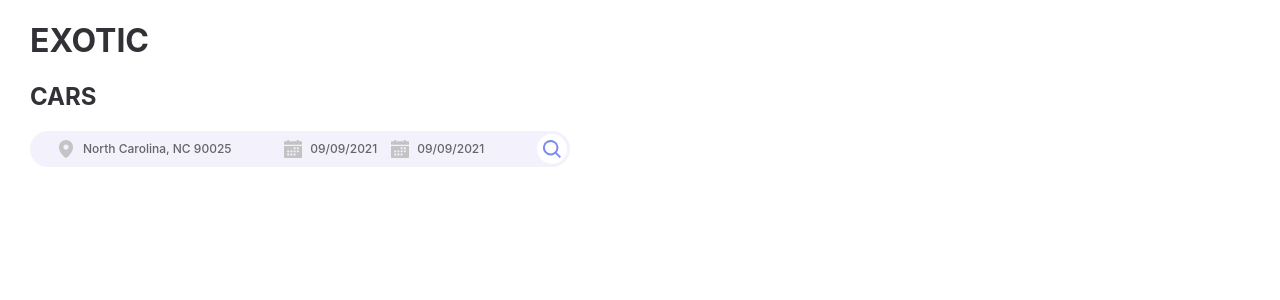
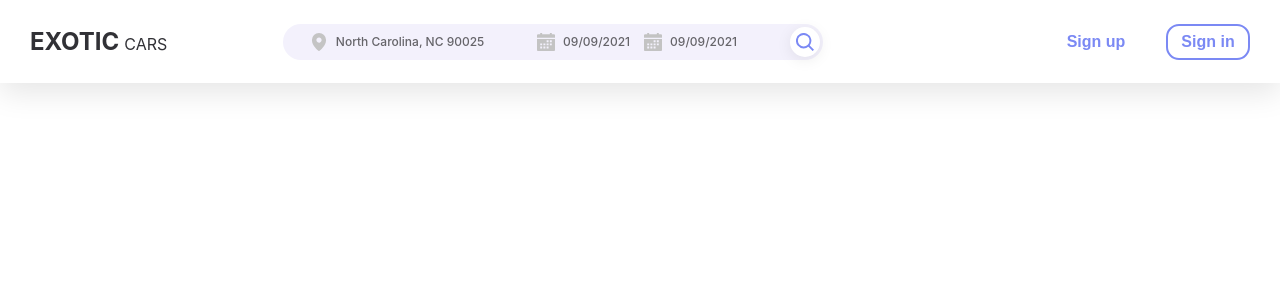
Before and after one commit to gstimm/exotic-cars, a Next.js app: page / in a window 1280 px wide. Shown: the top 300 px of the page. Built offline with nearby package versions, Linux system fonts and the light colour scheme.

Commit message:
feat: add Header Component

```diff
--- a/src/components/Header/index.tsx
+++ b/src/components/Header/index.tsx
@@ -1,4 +1,9 @@
-import { HeaderContainer, HeaderContent } from './styles';
+import {
+  HeaderContainer,
+  HeaderContent,
+  SignInButton,
+  SignUpButton,
+} from './styles';
 
 import React from 'react';
 import SearchBar from '../SearchBar';
@@ -7,11 +12,15 @@ const Header = () => {
   return (
     <HeaderContainer>
       <HeaderContent>
-        <div>
+        <div className='logo'>
           <h1>EXOTIC</h1>
           <h2>CARS</h2>
         </div>
         <SearchBar />
+        <div>
+          <SignUpButton>Sign up</SignUpButton>
+          <SignInButton>Sign in</SignInButton>
+        </div>
       </HeaderContent>
     </HeaderContainer>
   );
--- a/src/components/Header/styles.ts
+++ b/src/components/Header/styles.ts
@@ -1,11 +1,59 @@
-import styled from "styled-components";
+import styled from 'styled-components';
 
 export const HeaderContainer = styled.div`
   height: 5.1875rem;
+  box-shadow: 0px 10px 30px #0000001a;
 `;
 
 export const HeaderContent = styled.div`
   max-width: 1220px;
   height: 5.1875rem;
+  line-height: 5.1875rem;
   margin: 0 auto;
+
+  display: flex;
+  align-items: center;
+  justify-content: space-between;
+
+  .logo {
+    display: flex;
+
+    h1 {
+      font-size: 1.5rem;
+      line-height: 2rem;
+    }
+
+    h2 {
+      font-size: 1rem;
+      line-height: 1.3125rem;
+      font-weight: 400;
+      padding-top: 6px;
+      margin-left: 5px;
+      align-self: center;
+    }
+  }
 `;
+
+export const SignUpButton = styled.button`
+  width: 84px;
+  height: 36px;
+  font-weight: 700;
+  font-size: 1rem;
+  line-height: 1.3125rem;
+  color: var(--lilac-500);
+  background: transparent;
+  border: none;
+`;
+
+export const SignInButton = styled.button`
+  width: 84px;
+  height: 36px;
+  font-weight: 700;
+  font-size: 1rem;
+  line-height: 1.3125rem;
+  color: var(--lilac-500);
+  background: transparent;
+  border: 2px solid var(--lilac-500);
+  border-radius: 13px;
+  margin-left: 28px;
+`;
--- a/src/components/SearchBar/styles.ts
+++ b/src/components/SearchBar/styles.ts
@@ -47,6 +47,8 @@ export const SearchDiv = styled.div`
     margin-right: 3px;
 
     cursor: pointer;
+
+    box-shadow: 0px 3px 15px #00000014;
   }
 `;
 
--- a/src/styles/globals.css
+++ b/src/styles/globals.css
@@ -43,3 +43,7 @@ a {
 * {
   box-sizing: border-box;
 }
+
+button {
+  cursor: pointer;
+}
```
